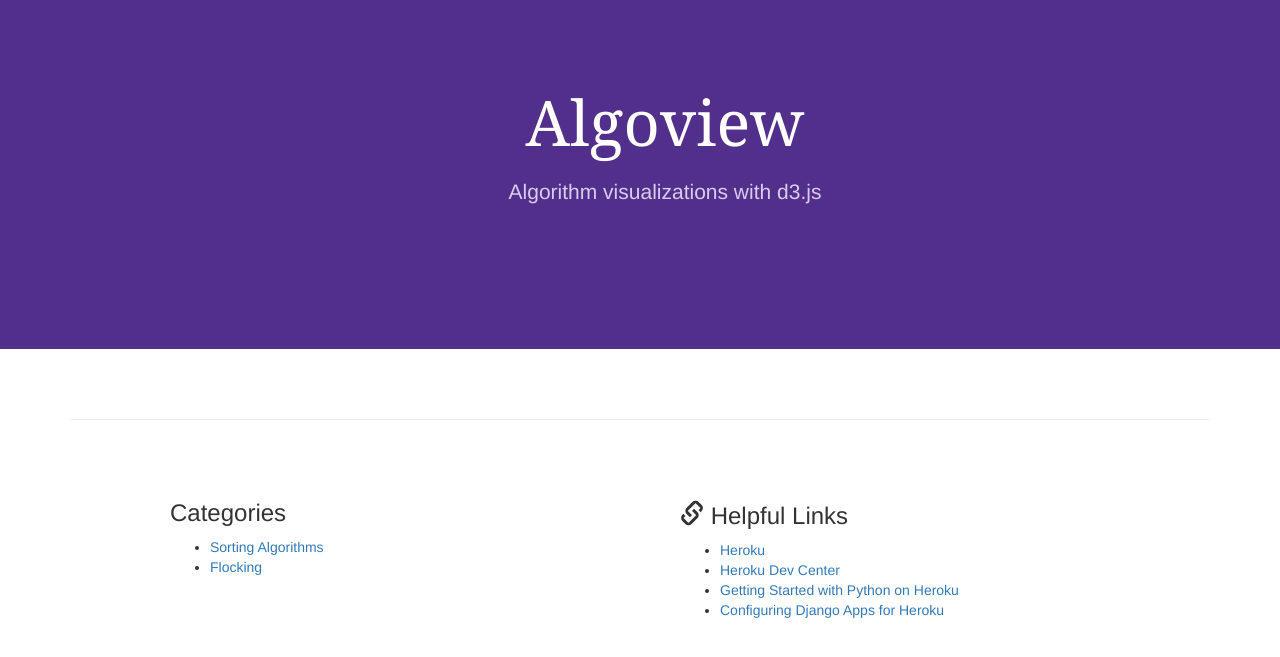
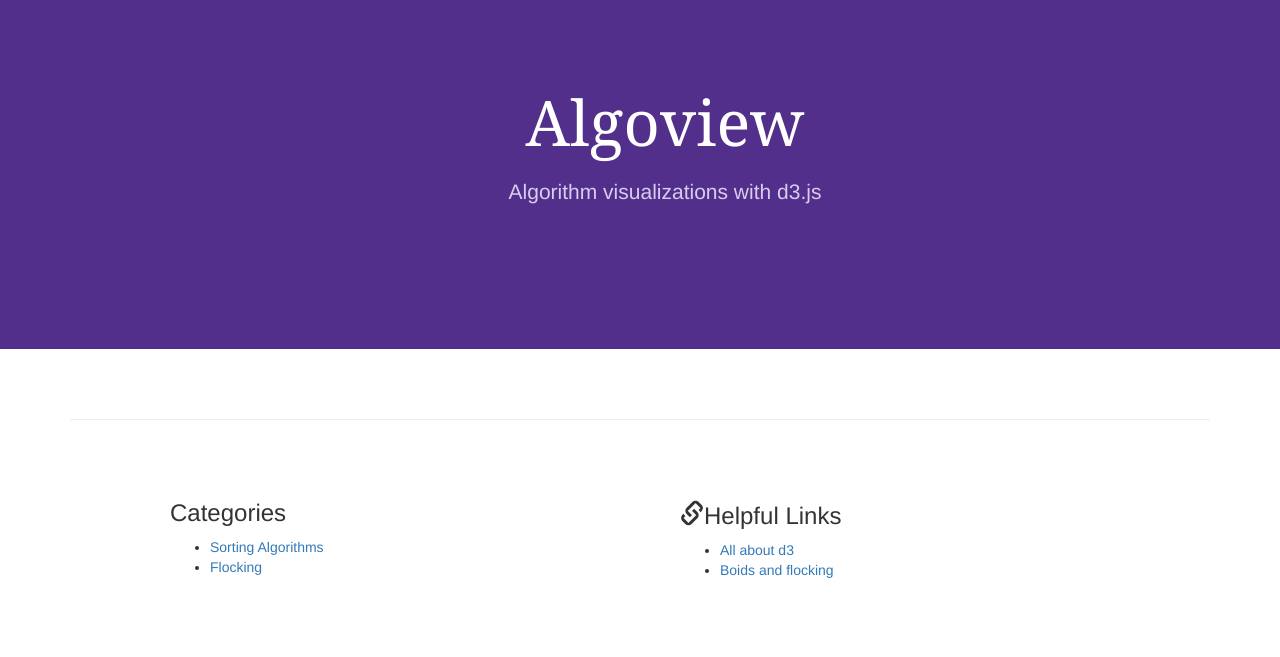
Before and after one commit to jeonglee/Algoderp, a Django app: page / in a window 1280 px wide. Shown: the part 92-749 px from the top of the page. Run offline with Django 3.2, Linux system fonts and the light colour scheme; some libraries are stand-ins or nearby versions.

Commit message:
updated helpful links on index page

```diff
--- a/algoviewapp/templates/index.html
+++ b/algoviewapp/templates/index.html
@@ -20,12 +20,10 @@
       </ul>
     </div>
     <div class="col-md-6">
-      <h3><span class="glyphicon glyphicon-link"></span> Helpful Links</h3>
+      <h3><span class="glyphicon glyphicon-link"></span>Helpful Links</h3>
       <ul>
-        <li><a href="https://www.heroku.com/home">Heroku</a></li>
-        <li><a href="https://devcenter.heroku.com/">Heroku Dev Center</a></li>
-        <li><a href="https://devcenter.heroku.com/articles/getting-started-with-python">Getting Started with Python on Heroku</a></li>
-        <li><a href="https://devcenter.heroku.com/articles/django-app-configuration">Configuring Django Apps for Heroku</a></li>
+        <li><a href="http://d3js.org/">All about d3</a></li>
+        <li><a href="http://www.red3d.com/cwr/boids/">Boids and flocking</a></li>
       </ul>
     </div>
 </div>
```
